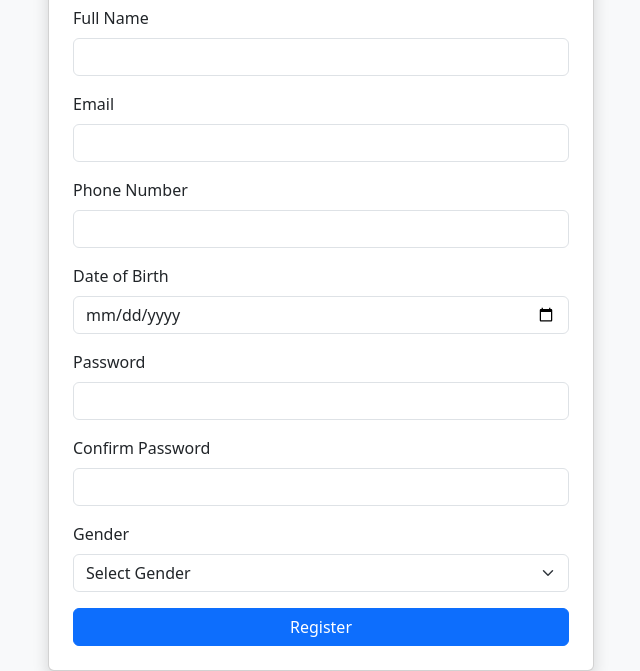
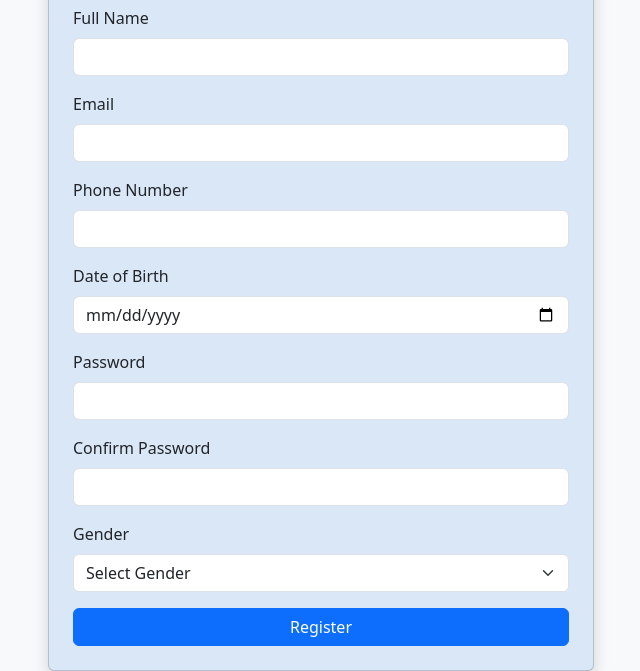
Before and after one commit to lucasPedroo/lab1-bootstrap, a plain HTML site: page register.html in a window 1280 px wide. Shown: the part 129-800 px from the top of the page, without its empty margins (319-959 px from the left). Drawn offline with nearby package versions, Linux system fonts and the light colour scheme.

Commit message:
second commit

```diff
--- a/register.html
+++ b/register.html
@@ -4,6 +4,12 @@
     <meta charset="UTF-8">
     <title>Register</title>
     <link href="https://cdn.jsdelivr.net/npm/bootstrap@5.3.2/dist/css/bootstrap.min.css" rel="stylesheet">
+
+    <style>
+        .card {
+            background-color: #dae7f7;
+        }
+    </style>
 </head>
 <body class="bg-light">
 
```
